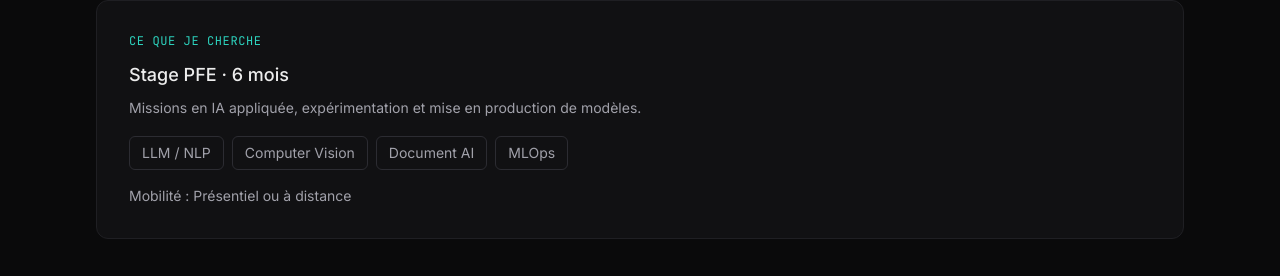
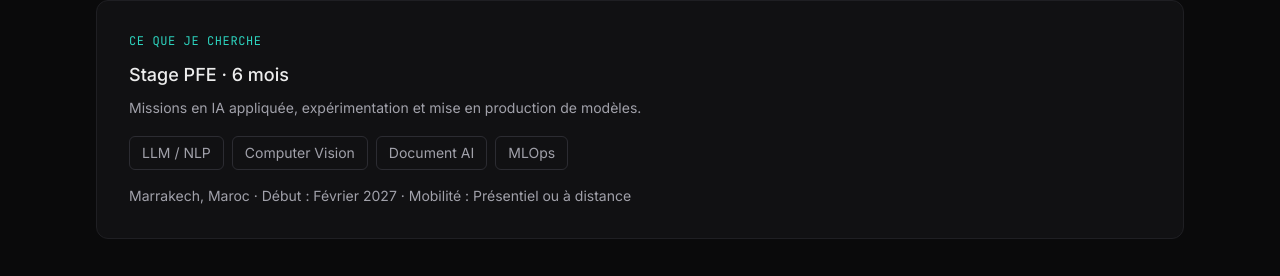
Before and after one commit to BADIAMOHAMEDAYMANE/aymane-portfolio, a Next.js app: page / in a window 1280 px wide. Shown: the part 1793-2069 px from the top of the page. Built offline with nearby package versions, Linux system fonts and the light colour scheme; no server answers.

Commit message:
chore: add location and PFE availability
Co-authored-by: Copilot <223556219+Copilot@users.noreply.github.com>

```diff
--- a/data/profile.ts
+++ b/data/profile.ts
@@ -11,7 +11,7 @@ export const profile = {
   tagline:
     "LLM fine-tuning · Document AI · Deep Learning — de l'expérimentation à des applications utilisables.",
   status: "Recherche un stage PFE de 6 mois en IA / Machine Learning / Data Science",
-  location: null as string | null,
+  location: "Marrakech, Maroc",
   languages: [
     { name: "Français", level: "B2" },
     { name: "Anglais", level: "B1" },
@@ -24,7 +24,7 @@ export const profile = {
   lookingFor: {
     duration: "6 mois",
     topics: ["LLM / NLP", "Computer Vision", "Document AI", "MLOps"],
-    start: null as string | null,
+    start: "Février 2027",
     mobility: "Présentiel ou à distance",
   },
   // Prefer the custom domain; Vercel's deployment hostname is a safe fallback.
```
Also changed, not shown: 1 other file (tests, documents, lock files or other folders).
